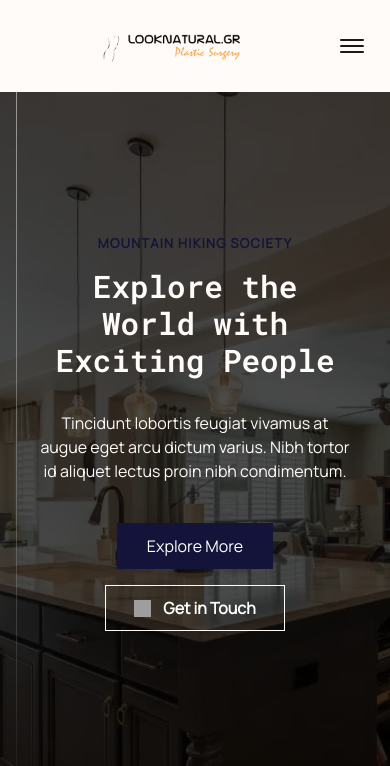
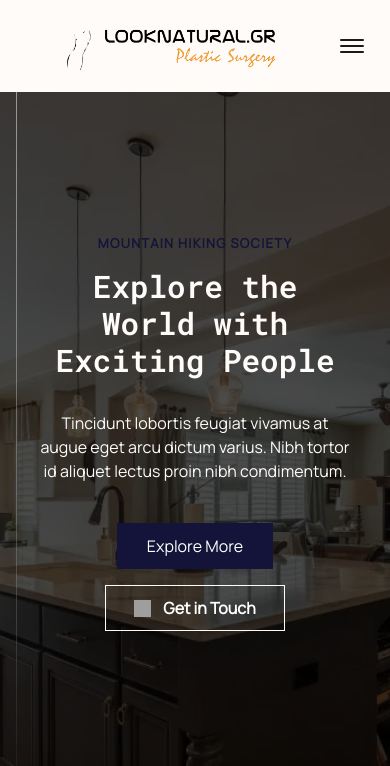
Before and after one commit to effrosyni-papanastasiou/looknaturalgr, an Eleventy site: page src/index.html in a window 390 px wide. Shown: the top 766 px of the page. Built offline with nearby package versions, Linux system fonts and the light colour scheme; Eleventy itself is replaced by a stand-in of ours; files that its build step writes are made by us from their sources; grey boxes are pictures that could not be loaded.

Commit message:
larger logo

```diff
--- a/src/assets/less/root.less
+++ b/src/assets/less/root.less
@@ -333,8 +333,8 @@
             align-items: center;
             margin: 0 auto 0 auto;
             height: 100%;
-            max-width: (146/16rem);
-            width: 40%;
+            max-width: (220/16rem);
+            width: 100%;
             /* prevents padding from affecting height and width */
             box-sizing: border-box;
             padding: 0;
```
Also changed, not shown: src/assets/css/root.css.
